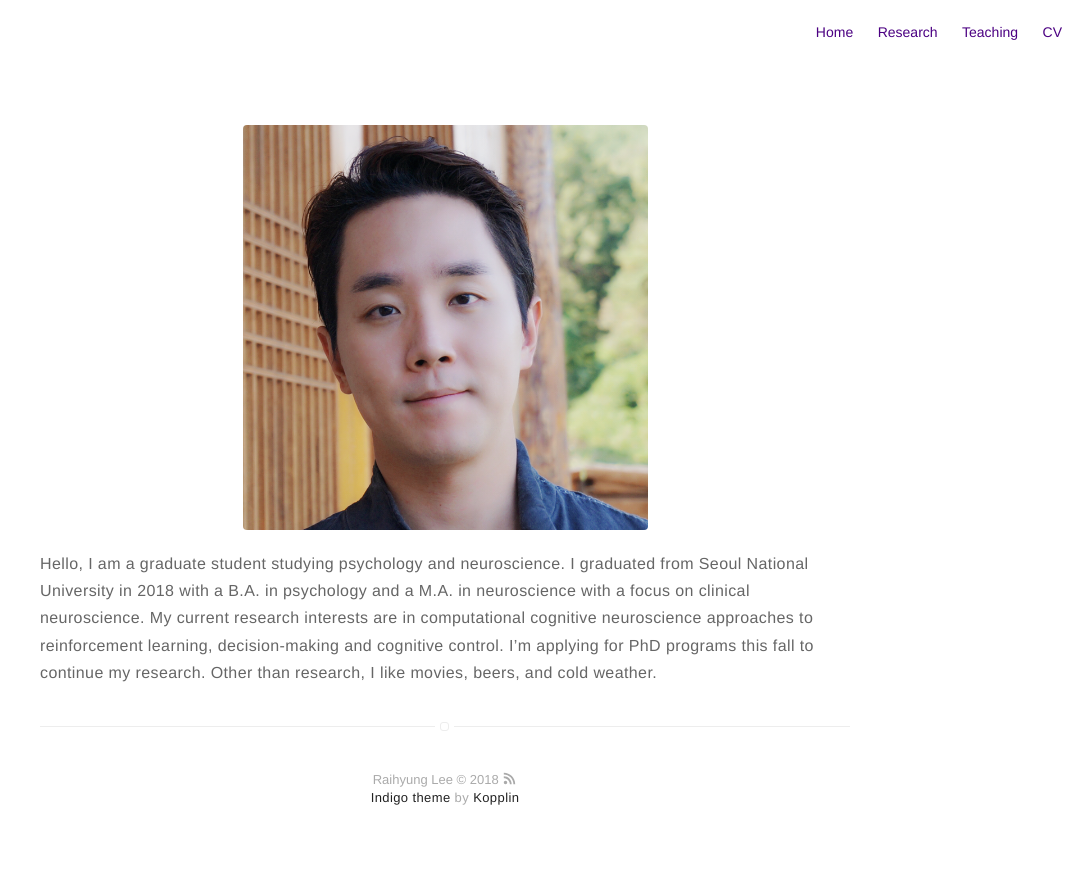
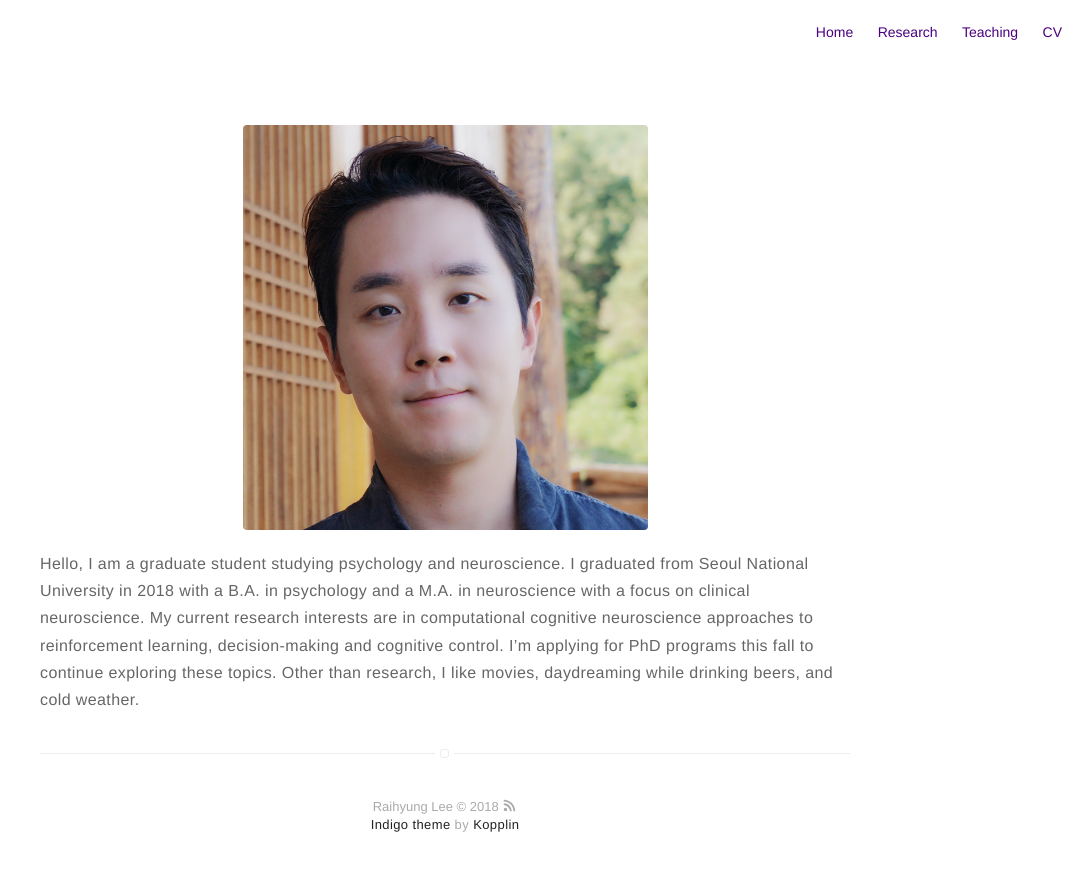
Before and after one commit to RaihyungLee/RaihyungLee.github.io, a Jekyll site: the page built from about.md, in a window 1280 px wide. Shown: the top 871 px of the page, without its empty margins (195-1280 px from the left). Built offline with Jekyll 4.4.1, drawn with Linux system fonts in a browser that asks for light colours.

Commit message:
Update about.md

```diff
--- a/about.md
+++ b/about.md
@@ -4,4 +4,4 @@ layout: page
 ---
 ![Profile Image]({{ site.url }}/{{ site.picture }})
 
-Hello, I am a graduate student studying psychology and neuroscience. I graduated from Seoul National University in 2018 with a B.A. in psychology and a M.A. in neuroscience with a focus on clinical neuroscience. My current research interests are in computational cognitive neuroscience approaches to reinforcement learning, decision-making and cognitive control. I’m applying for PhD programs this fall to continue my research. Other than research, I like movies, beers, and cold weather.
+Hello, I am a graduate student studying psychology and neuroscience. I graduated from Seoul National University in 2018 with a B.A. in psychology and a M.A. in neuroscience with a focus on clinical neuroscience. My current research interests are in computational cognitive neuroscience approaches to reinforcement learning, decision-making and cognitive control. I’m applying for PhD programs this fall to continue exploring these topics. Other than research, I like movies, daydreaming while drinking beers, and cold weather.
```
